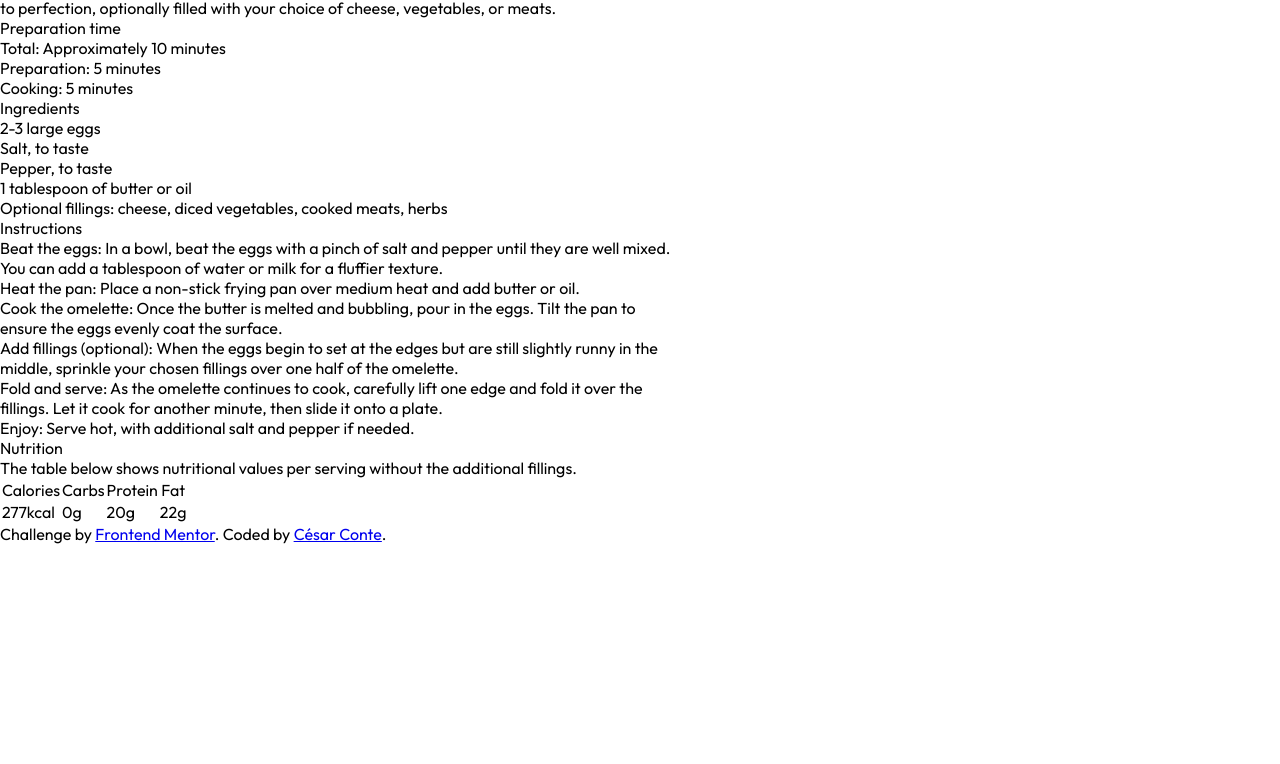
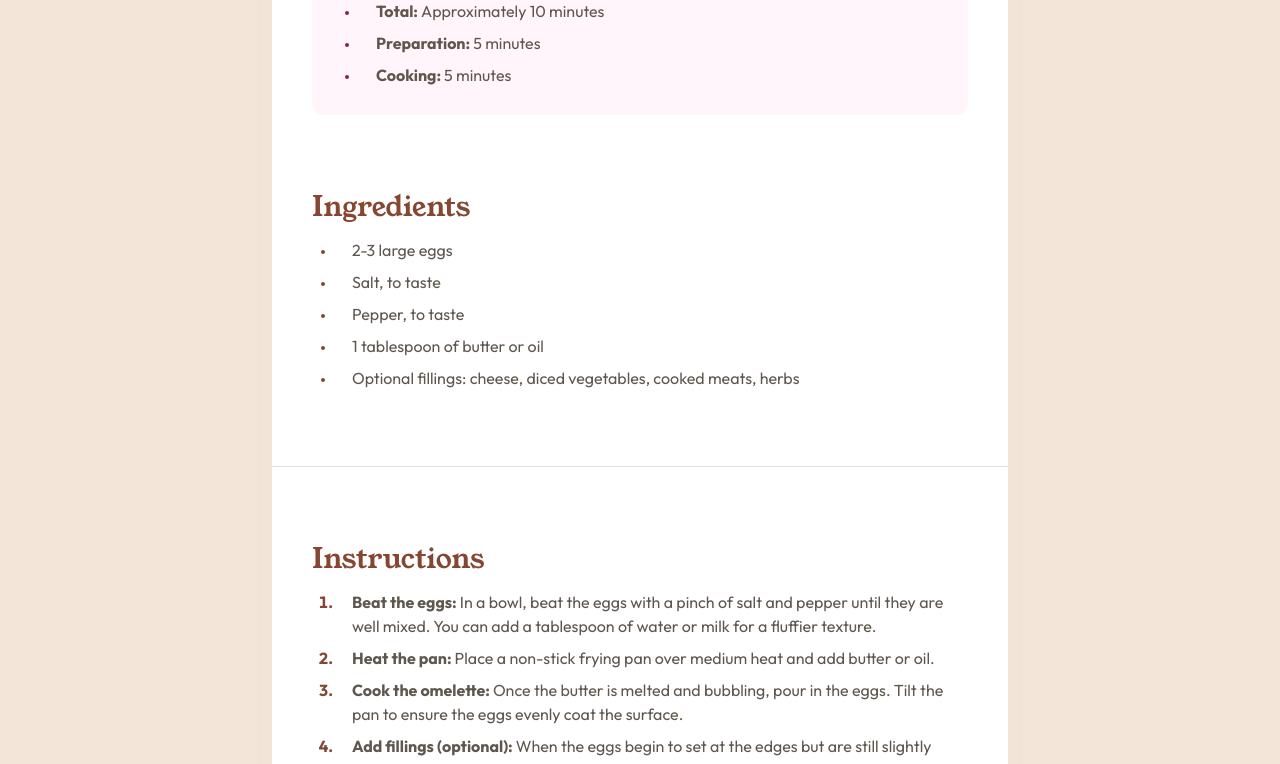
Before and after one commit to cesarconte/recipe-page, a plain HTML site: page index.html in a window 1280 px wide. Shown: the part 627-1391 px from the top of the page. Before the commit the page ends 1171 px from the top, so only its background shows below. Drawn offline with Linux system fonts and the light colour scheme.

Commit message:
Update index.html and styles.css

```diff
--- a/css/reset.css
+++ b/css/reset.css
@@ -12,13 +12,6 @@
   padding: 0;
   font: inherit;
   -webkit-font-smoothing: antialiased;
-}
-
-/* dark mode user-agent-styles */
-/* improves punctuation in supported browsers */
-html {
-  /* color-scheme: dark light; */
-  hanging-punctuation: first last;
 }
 
 /* min body height */
@@ -69,5 +62,4 @@ p,
 li,
 figcaption {
   max-width: 65ch;
-  text-wrap: pretty;
 }
--- a/css/styles.css
+++ b/css/styles.css
@@ -1,8 +1,4 @@
-/* Importar los otros archivos CSS */
-@import url('reset.css');
-@import url('variables.css');
-
-/* Definir las fuentes */
+/* Fonts */
 @font-face {
   font-family: 'Outfit';
   src: url('../assets/fonts/outfit/static/Outfit-Black.ttf') format('truetype');
@@ -17,13 +13,15 @@
 
 @font-face {
   font-family: 'Outfit';
-    src: url('../assets/fonts/outfit/static/Outfit-ExtraBold.ttf') format('truetype');
+  src: url('../assets/fonts/outfit/static/Outfit-ExtraBold.ttf')
+    format('truetype');
   font-weight: 800;
 }
 
 @font-face {
   font-family: 'Outfit';
-    src: url('../assets/fonts/outfit/static/Outfit-ExtraLight.ttf') format('truetype');
+  src: url('../assets/fonts/outfit/static/Outfit-ExtraLight.ttf')
+    format('truetype');
   font-weight: 200;
 }
 
@@ -41,13 +39,15 @@
 
 @font-face {
   font-family: 'Outfit';
-    src: url('../assets/fonts/outfit/static/Outfit-Regular.ttf') format('truetype');
+  src: url('../assets/fonts/outfit/static/Outfit-Regular.ttf')
+    format('truetype');
   font-weight: normal;
 }
 
 @font-face {
   font-family: 'Outfit';
-    src: url('../assets/fonts/outfit/static/Outfit-SemiBold.ttf') format('truetype');
+  src: url('../assets/fonts/outfit/static/Outfit-SemiBold.ttf')
+    format('truetype');
   font-weight: 600;
 }
 
@@ -59,11 +59,176 @@
 
 @font-face {
   font-family: 'Young Serif';
-    src: url('../assets/fonts/young-serif/YoungSerif-Regular.ttf') format('truetype');
+  src: url('../assets/fonts/young-serif/YoungSerif-Regular.ttf')
+    format('truetype');
   font-weight: normal;
 }
 
-/* Aplicar las fuentes a los elementos HTML */
 body {
-    font-family: 'Outfit', sans-serif;
+  font-family: var(--font-family);
+  background-color: var(--background);
+  color: var(--text-tertiary);
+  display: flex;
+  flex-direction: column;
+  justify-content: center;
+  line-height: 1.5;
 }
+
+main {
+  display: flex;
+  justify-content: center;
+  align-items: center;
+}
+
+h1,
+h2,
+h3 {
+  font-family: var(--font-family-serif);
+}
+
+hr {
+  border: none;
+  height: 1px;
+  background-color: var(--hr);
+}
+strong {
+  font-weight: var(--font-weight-bold);
+}
+
+.recipe__content {
+  background-color: var(--color-white);
+  display: flex;
+  flex-direction: column;
+  gap: var(--spacing-500);
+  width: 100%;
+  max-width: 46rem;
+  margin-block: clamp(0, 5vw, var(--spacing-1000));
+  box-shadow: var(--shadow);
+  border-radius: var(--border-radius-400);
+}
+
+.recipe__header {
+  padding: var(--spacing-700);
+}
+
+.recipe__image {
+  border-radius: var(--border-radius-400);
+}
+
+.recipe__info {
+  display: flex;
+  flex-direction: column;
+  gap: var(--spacing-300);
+  margin-inline: clamp(var(--spacing-500), 5vw, var(--spacing-700));
+}
+
+.recipe__content h1 {
+  font: var(--text-preset-1);
+  color: var(--text-primary);
+}
+
+.recipe__content h2 {
+  font: var(--text-preset-2);
+  color: var(--text-secondary);
+}
+
+.recipe__section {
+  display: flex;
+  flex-direction: column;
+  gap: var(--spacing-100);
+  padding: clamp(var(--spacing-500), 5vw, var(--spacing-700));
+}
+
+.recipe__section-title {
+  font: var(--text-preset-3);
+  color: var(--text-secondary);
+}
+
+.recipe__section li {
+  padding-block: var(--spacing-50);
+  padding-inline-start: var(--spacing-300);
+  list-style-position: outside;
+  margin-inline-start: var(--spacing-400);
+}
+
+.recipe__section li::marker {
+  color: var(--text-secondary);
+  font-weight: 700;
+}
+
+.recipe__section-content li::marker {
+  color: var(--text-quaternary);
+  font-size: 0.8rem;
+}
+
+.recipe__ingredients-list li::marker {
+  font-size: 0.8rem;
+}
+
+.recipe__section--preparation-time {
+  background-color: var(--background-secondary);
+  padding: var(--spacing-400);
+  border-radius: var(--border-radius-200);
+  margin-inline: clamp(var(--spacing-500), 5vw, var(--spacing-700));
+}
+
+.recipe__section--preparation-time .recipe__section-title {
+  font: var(--text-preset-3);
+  color: var(--text-quaternary);
+}
+
+.recipe__section--preparation-time strong {
+  color: var(--text-tertiary);
+}
+
+.recipe__nutrition-table {
+  border-collapse: collapse;
+}
+
+td {
+  padding: var(--spacing-200);
+  border-bottom: 1px solid var(--hr);
+}
+
+tr:last-child td {
+  border-bottom: none;
+}
+
+td > strong {
+  color: var(--text-secondary);
+}
+
+.footer {
+  text-align: center;
+  padding-block: var(--spacing-200);
+}
+
+/* Footer Links */
+footer a {
+  color: var(--footer-link-color);
+  text-decoration: none;
+  transition: color var(--transition-default);
+}
+
+footer a:hover,
+footer a:active {
+  color: var(--footer-link-color-hover);
+}
+
+footer a:focus-visible {
+  outline: 2px solid var(--footer-link-color);
+  outline-offset: 2px;
+}
+
+@media (max-width: 375px) {
+  .recipe__content {
+    border-radius: 0;
+  }
+  .recipe__header {
+    padding: 0;
+  }
+
+  .recipe__image {
+    border-radius: 0;
+  };
+}
--- a/css/variables.css
+++ b/css/variables.css
@@ -10,8 +10,8 @@
   --color-brown-800: hsl(14, 45%, 36%);
   --color-rose-800: hsl(332, 51%, 32%);
   --color-rose-50: hsl(330, 100%, 98%);
-  --color-blue-500: hsl(228, 45%, 65%);
-  --color-violet-600: hsl(252, 78%, 75%);
+  --color-blue-500: hsl(228, 45%, 45%);
+  --color-violet-600: hsl(268, 81%, 58%);
 
   /* Semantic colors */
   --text-primary: var(--color-stone-900);
@@ -21,6 +21,7 @@
   --background: var(--color-stone-100);
   --background-secondary: var(--color-rose-50);
   --card-background: var(--white);
+  --hr: var(--color-stone-150);
   --footer-link-color: var(--color-blue-500);
   --footer-link-color-hover: var(--color-violet-600);
 
@@ -33,11 +34,13 @@
   --shadow-on-hover: 0 25px 25px 0px var(--shadow-color-hover);
 
   /* Typography */
-  --font-family: 'Outfit', 'Youg Serif', sans-serif;
+  --font-family: 'Outfit', sans-serif;
+  --font-family-serif: 'Young Serif', serif;
   --font-weight-bold: 700;
   --font-weight-normal: 400;
   --font-weight-semibold: 600;
-  --font-size-xlarge: 2.25rem;
+  --font-size-xxlarge: 2.5rem;
+  --font-size-xlarge: 1.75rem;
   --font-size-large: 1.5rem;
   --font-size-medium: 1.25rem;
   --font-size-base: 1rem;
@@ -48,18 +51,16 @@
   --line-height-large: 1.75;
 
   /* Text presets */
-  --text-preset-1: var(--font-weight-normal) var(--font-size-xlarge) / var(--line-height-medium)
-    var(--font-family);
-  --text-preset-2: var(--font-weight-normal) var(--font-size-large) / var(--line-height-medium)
-    var(--font-family);
-  --text-preset-3: var(--font-weight-semibold) var(--font-size-medium) / var(--line-height-medium)
-    var(--font-family);
-  --text-preset-4: var(--font-weight-normal) var(--font-size-base) / var(--line-height-medium)
-    var(--font-family);
-  --text-preset-5: var(--font-weight-normal) var(--font-size-small) / var(--line-height-small)
+  --text-preset-1: var(--font-weight-normal) var(--font-size-xxlarge)
+    var(--font-family-serif);
+  --text-preset-2: var(--font-weight-normal) var(--font-size-xlarge)
+    var(--font-family-serif);
+  --text-preset-3: var(--font-weight-semibold) var(--font-size-medium)
     var(--font-family);
 
   /* Spacing scale */
+  --spacing-1000: 7.75rem;
+  --spacing-900: 4rem;
   --spacing-800: 3rem;
   --spacing-700: 2.5rem;
   --spacing-600: 2.25rem;
--- a/index.html
+++ b/index.html
@@ -5,7 +5,6 @@
     <meta
       name="viewport"
       content="width=device-width, initial-scale=1.0" />
-    <!-- displays site properly based on user's device -->
 
     <link
       rel="icon"
@@ -25,81 +24,152 @@
       rel="stylesheet"
       href="./css/styles.css" />
   </head>
+
   <body>
     <main>
-      <header>
+      <article class="recipe__content">
+        <header class="recipe__header">
           <img
             src="./assets/images/image-omelette.jpeg"
-          alt="Frontend Mentor logo" />
+            alt="Frontend Mentor logo"
+            class="recipe__image" />
         </header>
-      <h1>Simple Omelette Recipe</h1>
 
-      <p>
+        <div class="recipe__info">
+          <h1 class="recipe__title">Simple Omelette Recipe</h1>
+          <p class="recipe__description">
             An easy and quick dish, perfect for any meal. This classic omelette
-        combines beaten eggs cooked to perfection, optionally filled with your
-        choice of cheese, vegetables, or meats.
+            combines beaten eggs cooked to perfection, optionally filled with
+            your choice of cheese, vegetables, or meats.
           </p>
+        </div>
 
-      <h2>Preparation time</h2>
+        <section
+          class="recipe__section recipe__section--preparation-time"
+          aria-labelledby="preparation-time-heading">
+          <h2
+            id="preparation-time-heading"
+            class="recipe__section-title">
+            Preparation time
+          </h2>
+          <ul class="recipe__section-content">
+            <li><strong>Total: </strong> Approximately 10 minutes</li>
+            <li><strong>Preparation: </strong> 5 minutes</li>
+            <li><strong>Cooking: </strong> 5 minutes</li>
+          </ul>
+        </section>
 
-      <p>
-        Total: Approximately 10 minutes<br />
-        Preparation: 5 minutes<br />
-        Cooking: 5 minutes
-      </p>
-
-      <h2>Ingredients</h2>
-
-      <ul>
-        <li>2-3 large eggs</li>
-        <li>Salt, to taste</li>
-        <li>Pepper, to taste</li>
-        <li>1 tablespoon of butter or oil</li>
-        <li>
+        <section
+          class="recipe__section recipe__section--ingredients"
+          aria-labelledby="ingredients-heading">
+          <h2
+            id="ingredients-heading"
+            class="recipe__section-title">
+            Ingredients
+          </h2>
+          <ul class="recipe__ingredients-list">
+            <li class="recipe__ingredients-item">2-3 large eggs</li>
+            <li class="recipe__ingredients-item">Salt, to taste</li>
+            <li class="recipe__ingredients-item">Pepper, to taste</li>
+            <li class="recipe__ingredients-item">
+              1 tablespoon of butter or oil
+            </li>
+            <li class="recipe__ingredients-item">
               Optional fillings: cheese, diced vegetables, cooked meats, herbs
             </li>
           </ul>
-
-      <h2>Instructions</h2>
-    <ol>
-      <li>Beat the eggs: In a bowl, beat the eggs with a pinch of salt and pepper until they are well mixed.
-      You can add a tablespoon of water or milk for a fluffier texture.</li>
-      <li>Heat the pan: Place a non-stick frying pan over medium heat and add butter or oil.</li>
-      <li>Cook the omelette: Once the butter is melted and bubbling, pour in the eggs. Tilt the pan to ensure
-      the eggs evenly coat the surface.</li>
-      <li>Add fillings (optional): When the eggs begin to set at the edges but are still slightly runny in the
-      middle, sprinkle your chosen fillings over one half of the omelette.</li>
-      <li>Fold and serve: As the omelette continues to cook, carefully lift one edge and fold it over the
-      fillings. Let it cook for another minute, then slide it onto a plate.</li>
-      <li>Enjoy: Serve hot, with additional salt and pepper if needed.</li>
+        </section>
+        <hr />
+        <section
+          class="recipe__section recipe__section--instructions"
+          aria-labelledby="instructions-heading">
+          <h2
+            id="instructions-heading"
+            class="recipe__section-title">
+            Instructions
+          </h2>
+          <ol class="recipe__instructions-list">
+            <li class="recipe__instructions-item">
+              <strong>Beat the eggs: </strong>In a bowl, beat the eggs with a pinch of salt and
+              pepper until they are well mixed. You can add a tablespoon of
+              water or milk for a fluffier texture.
+            </li>
+            <li class="recipe__instructions-item">
+              <strong>Heat the pan: </strong>Place a non-stick frying pan over medium heat and
+              add butter or oil.
+            </li>
+            <li class="recipe__instructions-item">
+              <strong>Cook the omelette: </strong>Once the butter is melted and bubbling, pour in
+              the eggs. Tilt the pan to ensure the eggs evenly coat the surface.
+            </li>
+            <li class="recipe__instructions-item">
+              <strong>Add fillings (optional): </strong>When the eggs begin to set at the edges
+              but are still slightly runny in the middle, sprinkle your chosen
+              fillings over one half of the omelette.
+            </li>
+            <li class="recipe__instructions-item">
+              <strong>Fold and serve: </strong>As the omelette continues to cook, carefully lift
+              one edge and fold it over the fillings. Let it cook for another
+              minute, then slide it onto a plate.
+            </li>
+            <li class="recipe__instructions-item">
+              <strong>Enjoy: </strong>Serve hot, with additional salt and pepper if needed.
+            </li>
           </ol>
-
-    <h2>Nutrition</h2>
-    <p>The table below shows nutritional values per serving without the additional fillings.</p>
-    <table>
+        </section>
+        <hr />
+        <section
+          class="recipe__section recipe__section--nutrition"
+          aria-labelledby="nutrition-heading">
+          <h2
+            id="nutrition-heading"
+            class="recipe__section-title">
+            Nutrition
+          </h2>
+          <p class="recipe__section-content">
+            The table below shows nutritional values per serving without the
+            additional fillings.
+          </p>
+          <table class="recipe__nutrition-table">
+            <tbody>
               <tr>
-        <th>Calories</th>
-        <th>Carbs</th>
-        <th>Protein</th>
-        <th>Fat</th>
+                <td>Calories</td>
+                <td><strong>277kcal</strong></td>
               </tr>
               <tr>
-        <td>277kcal</td>
-        <td>0g</td>
-        <td>20g</td>
-        <td>22g</td>
+                <td>Carbs</td>
+                <td><strong>0g</strong></td>
               </tr>
+              <tr>
+                <td>Protein</td>
+                <td><strong>20g</strong></td>
+                <tr>
+                <td>Fat</td>
+                <td><strong>22g</strong></td>
+              </tr>
+              </tr>
+            </tbody>
           </table>
+        </section>
+      </article>
     </main>
 
-    <footer>
-      <div class="attribution">
+    <footer class="footer">
+      <div class="footer__attribution">
         Challenge by
         <a
           href="https://www.frontendmentor.io?ref=challenge"
+          class="footer__link"
           target="_blank"
+          rel="noopener noreferrer"
           >Frontend Mentor</a
-      >. Coded by <a href="#">César Conte</a>.
+        >. Coded by
+        <a
+          href="#"
+          class="footer__link"
+          t
+          >César Conte</a
+        >.
       </div>
     </footer>
   </body>
```
Also changed, not shown: preview.jpg (deleted). Lines whose indentation alone changed are shown as unchanged.
